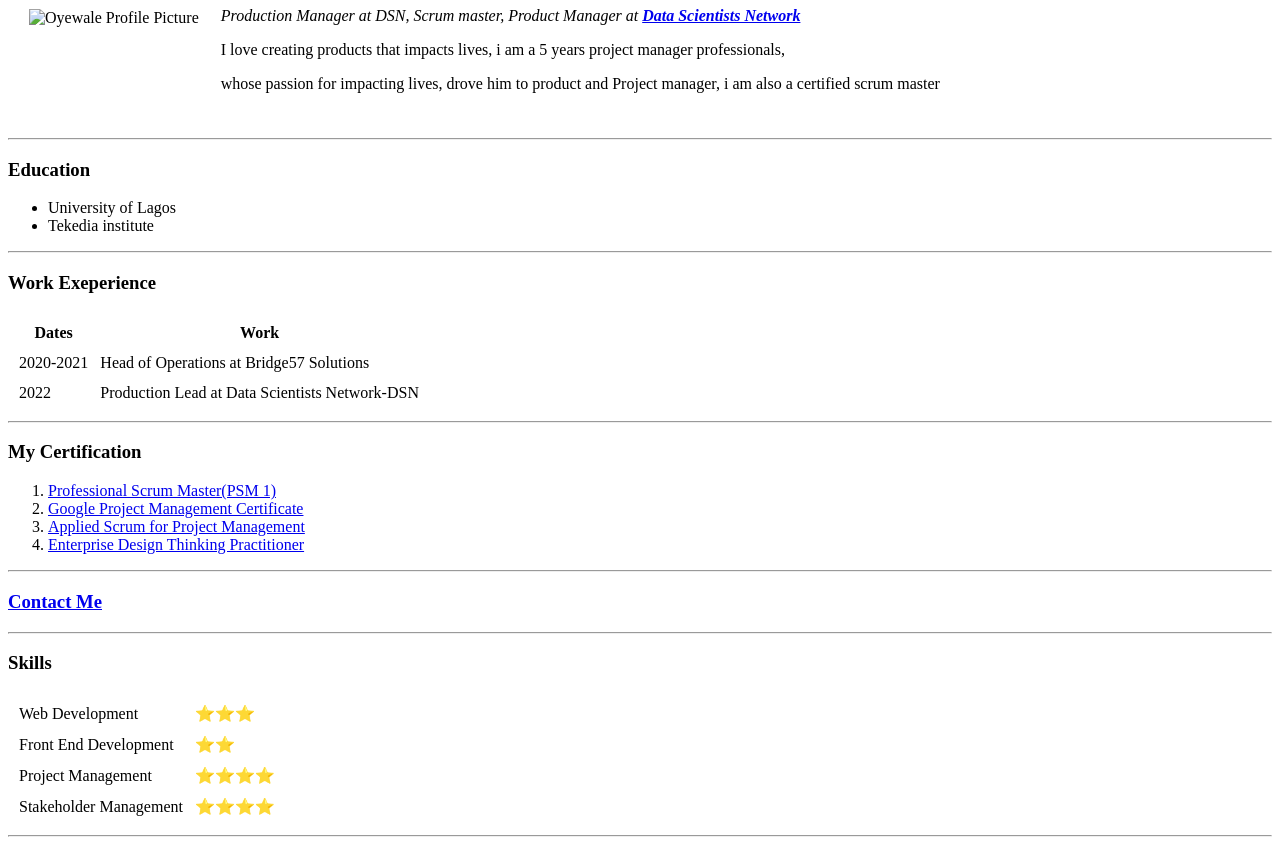
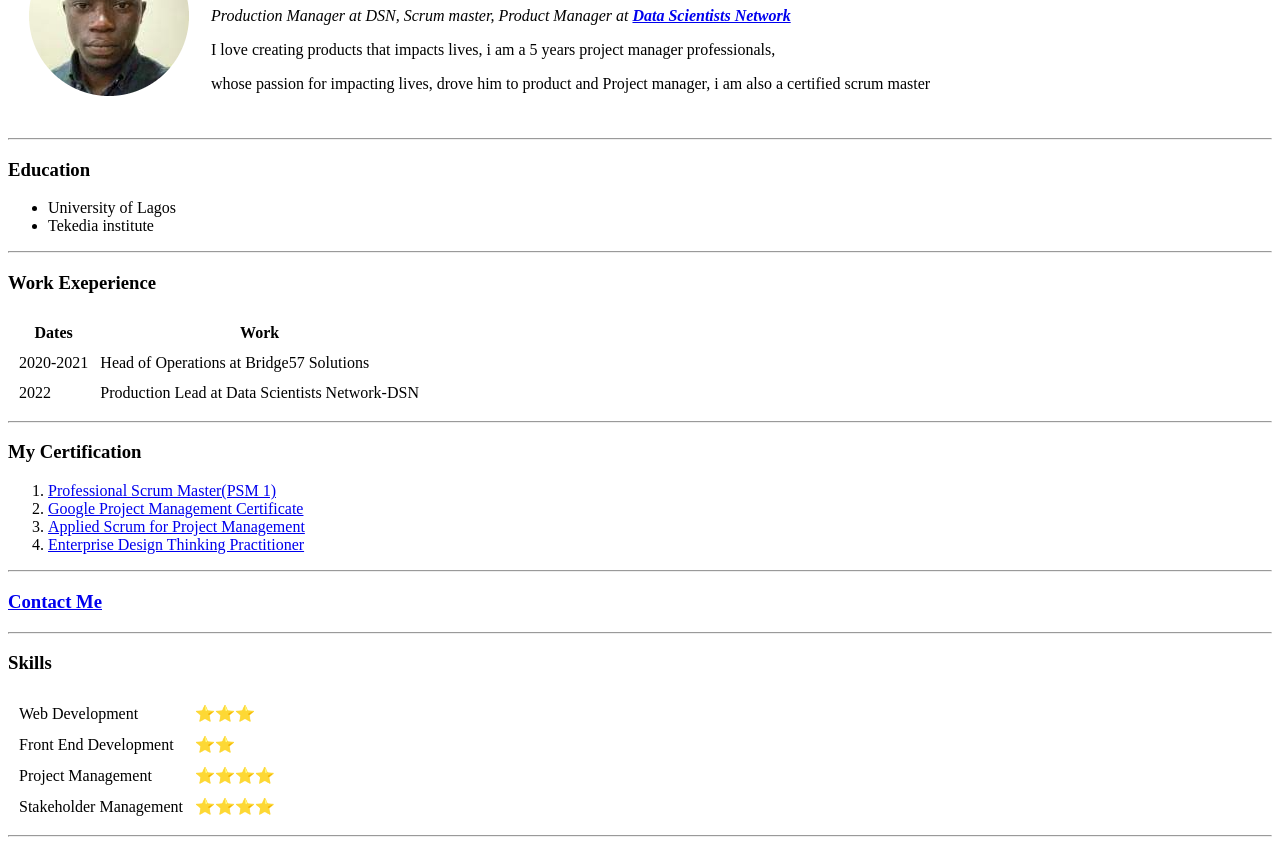
Before and after one commit to Wale041/cv, a plain HTML site: page index.html in a window 1280 px wide. Shown: the part 102-947 px from the top of the page. Drawn offline with Linux system fonts and the light colour scheme.

Commit message:
Update index.html

```diff
--- a/index.html
+++ b/index.html
@@ -7,7 +7,7 @@
   <body>
     <table cellspacing="20">
       <tr>
-        <td><img src="Oyewale.png" alt="Oyewale Profile Picture"></td>
+        <td><img src="Images/Oyewale.png" alt="Oyewale Profile Picture"></td>
         <td>  <h1>Oyewale Oyelayo</h1>
           <p><em>Production Manager at DSN, Scrum master, Product Manager at <strong><a href="https://www.datasciencenigeria.org/">Data Scientists Network</a></strong></em></p>
           <p>I love creating products that impacts lives, i am a 5 years project manager professionals,</p>
```
